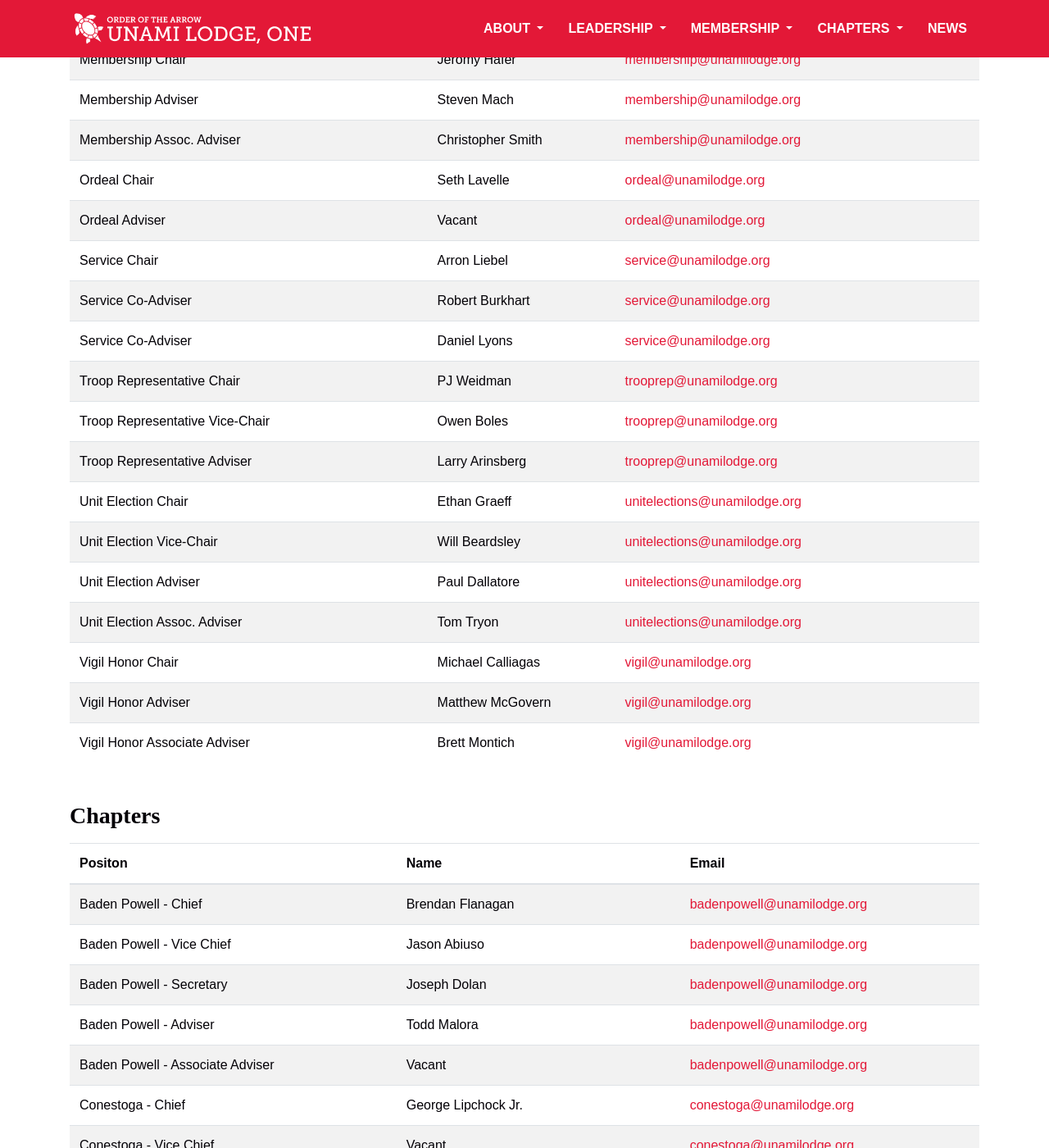
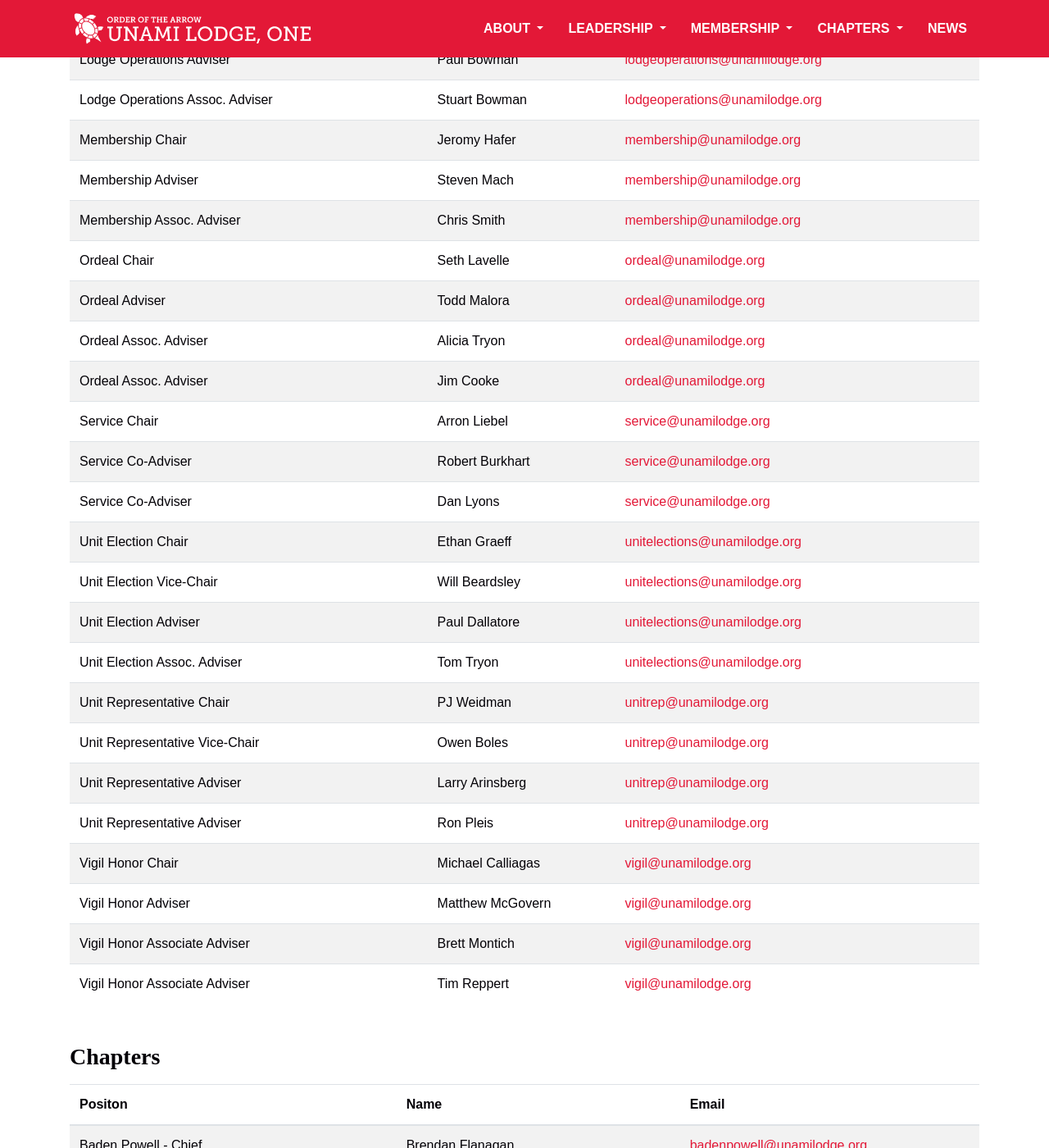
Before and after one commit to colbsa/UnamiLodge.org, a Jekyll site: the page built from contactlist.md, in a window 1280 px wide and 1400 px high, scrolled down 2691 px. Shown: the whole window at 82% size. Built offline with Jekyll 4.4.1, drawn with Linux system fonts in a browser that asks for light colours; some web fonts are replaced; some of the changed text lies outside the part shown.

Commit message:
Updated LEC roster

```diff
--- a/_data/lec.yml
+++ b/_data/lec.yml
@@ -52,10 +52,13 @@
   name: Jeromy Hafer
   email: pastchief
 
-
 - title: Lodgemaster Adviser
   name: Lawrence Neibauer
   email: lneibauer
+
+- title: Memorabilia Show Chair
+  name: Rhys Wallace
+  email: rwallace
 
 - title: Memorabilia Show Adviser
   name: Paul Bowman
@@ -64,6 +67,10 @@
 - title: Medical Records Adviser
   name: Lee Faden
   email: lfaden
+
+- title: Strategic Plan Chair
+  name: Luke Cihak
+  email: lcihak
 
 committees:
 - title: American Indian Affairs Chair
@@ -123,15 +130,19 @@
   email: communications
 
 - title: Events Chair
+  name: Riley Metzler
+  email: events
+
+- title: Events Vice-Chair
   name: Anthony Glass
   email: events
 
-- title: Events Vice-Chair
-  name: Riley Metzler
+- title: Events Adviser
+  name: Heather Filer
   email: events
 
-- title: Events Adviser
-  name: Vacant
+- title: Events Assoc. Adviser
+  name: Pat Campbell
   email: events
 
 - title: Events Assoc. Adviser
@@ -140,10 +151,6 @@
 
 - title: History Chair
   name: Rhys Wallace
-  email: history
-
-- title: History Vice-Chair
-  name: Joseph Gulian
   email: history
 
 - title: History Adviser
@@ -187,7 +194,7 @@
   email: membership
 
 - title: Membership Assoc. Adviser
-  name: Christopher Smith
+  name: Chris Smith
   email: membership
 
 - title: Ordeal Chair
@@ -195,7 +202,15 @@
   email: ordeal
 
 - title: Ordeal Adviser
-  name: Vacant
+  name: Todd Malora
+  email: ordeal
+
+- title: Ordeal Assoc. Adviser
+  name: Alicia Tryon
+  email: ordeal
+
+- title: Ordeal Assoc. Adviser
+  name: Jim Cooke
   email: ordeal
 
 - title: Service Chair
@@ -207,20 +222,8 @@
   email: service
 
 - title: Service Co-Adviser
-  name: Daniel Lyons
+  name: Dan Lyons
   email: service
-
-- title: Troop Representative  Chair
-  name: PJ Weidman
-  email: trooprep
-
-- title: Troop Representative  Vice-Chair
-  name: Owen Boles
-  email: trooprep
-
-- title: Troop Representative  Adviser
-  name: Larry Arinsberg
-  email: trooprep
 
 - title: Unit Election Chair
   name: Ethan Graeff
@@ -238,6 +241,22 @@
   name: Tom Tryon
   email: unitelections
 
+- title: Unit Representative  Chair
+  name: PJ Weidman
+  email: unitrep
+
+- title: Unit Representative  Vice-Chair
+  name: Owen Boles
+  email: unitrep
+
+- title: Unit Representative  Adviser
+  name: Larry Arinsberg
+  email: unitrep
+
+- title: Unit Representative  Adviser
+  name: Ron Pleis
+  email: unitrep
+
 - title: Vigil Honor Chair
   name: Michael Calliagas
   email: vigil
@@ -249,3 +268,7 @@
 - title: Vigil Honor Associate Adviser
   name: Brett Montich
   email: vigil
+
+- title: Vigil Honor Associate Adviser
+  name: Tim Reppert
+  email: vigil
```
Also changed, not shown: _data/chapters.yml (+14 -14 lines).
